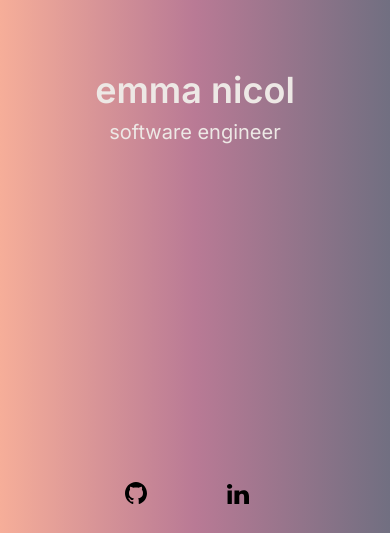
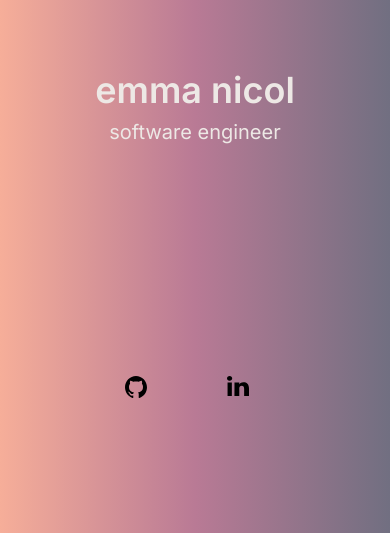
Before and after one commit to enicol/enicol-site, a Next.js app: page / in a window 390 px wide. Shown: the part 308-841 px from the top of the page. Built offline with nearby package versions, Linux system fonts and the light colour scheme.

Commit message:
Shift icons on mobile

```diff
--- a/src/app/page.tsx
+++ b/src/app/page.tsx
@@ -6,9 +6,9 @@ export default function Home() {
     <>
       <main className="flex min-h-screen flex-col items-center h-screen p-14 bg-gradient-to-l from-[#716f81] via-[#b97a95] to-[#f6ae99]">
         <div className="z-10 max-w-5xl w-full items-center justify-between font-mono text-sm lg:flex">
-          <div className="fixed bottom-0 left-0 flex h-48 w-full items-end justify-center dark:from-black dark:via-black lg:static lg:h-auto lg:w-auto lg:bg-none ">
+          <div className="fixed bottom-0 left-0 flex h-48 w-full items-start justify-center dark:from-black dark:via-black lg:static lg:h-auto lg:w-auto lg:bg-none ">
             <a
-              className="pointer-events-none flex place-items-center gap-2 p-8 lg:pointer-events-auto lg:p-0 text-rich-blue hover:text-saffron"
+              className="pointer-events-none flex place-items-center gap-2 p-8 lg:pointer-events-auto lg:p-0 lg:mr-4 text-rich-blue hover:text-saffron"
               href="https://github.com/enicol"
               target="_blank"
               rel="noopener noreferrer"
@@ -41,11 +41,7 @@ export default function Home() {
         </div>
         <div className="relative flex flex-col place-items-start justify-center align-middle h-full sm:place-items-center">
           <h1 className="mb-2 text-4xl font-semibold text-soft-white sm:text-6xl">
-            emma <span>n</span>
-            <span>i</span>
-            <span>c</span>
-            <span>o</span>
-            <span>l</span>
+            emma nicol
           </h1>
           <h2 className="mb-3 text-xl font-regular self-center text-soft-white">
             software engineer
```
